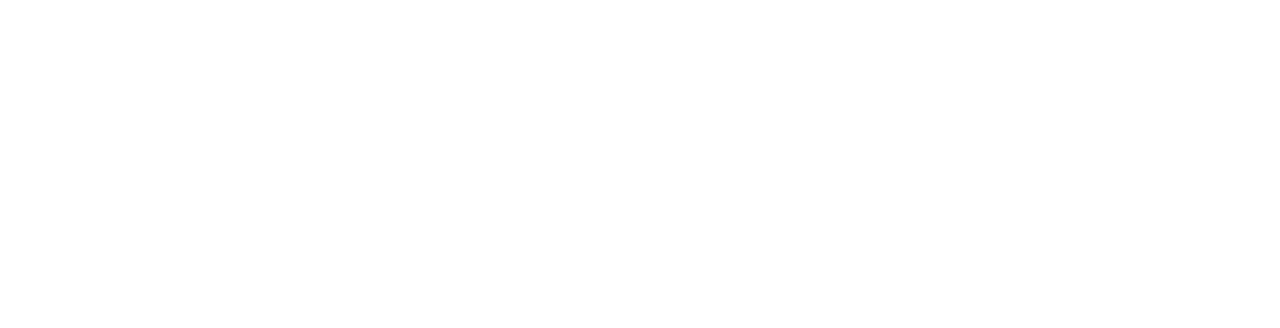
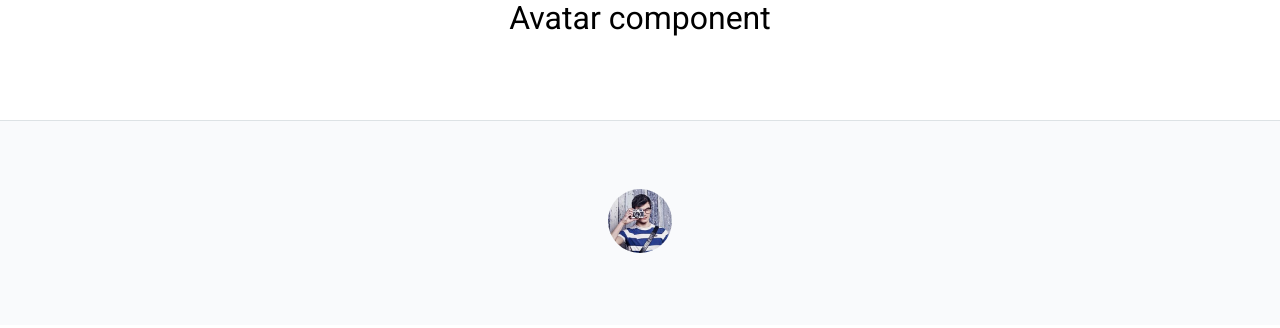
Before and after one commit to js-tasks-ru/htmlcss-20210916_harvey2009, a website: page 06-lection4/01-avatar/index.html in a window 1280 px wide. Drawn offline with Linux system fonts and the light colour scheme.

Commit message:
06-lection3-01-avatar

```diff
--- a/06-lection4/01-avatar/avatar.css
+++ b/06-lection4/01-avatar/avatar.css
@@ -0,0 +1,20 @@
+.avatar img {
+  width: var(--avatar-size-md);
+  height: var(--avatar-size-md);
+  border-radius: 50%;
+}
+
+.avatar_sm img {
+  width: var(--avatar-size-sm);
+  height: var(--avatar-size-sm);
+}
+
+.avatar_md img {
+  width: var(--avatar-size-md);
+  height: var(--avatar-size-md);
+}
+
+.avatar_lg img {
+  width: var(--avatar-size-lg);
+  height: var(--avatar-size-lg);
+}
--- a/06-lection4/01-avatar/index.html
+++ b/06-lection4/01-avatar/index.html
@@ -6,6 +6,13 @@
     <link rel="stylesheet" href="./avatar.css">
   </head>
   <body>
-
+    <header class="header">
+      <h3>Avatar component</h3>
+    </header>
+    <main class="main">
+      <div class="avatar avatar_md">
+        <img src="./public/avatar-200.jpg" alt="Ivan's avatar">
+      </div>
+    </main>
   </body>
 </html>
--- a/assets/css/main.css
+++ b/assets/css/main.css
@@ -9,6 +9,9 @@
 @import './components/card.css';
 
 :root {
+
+  /* Colors */
+
   --white: #ffffff;
   --black: #212429;
   --pink: #F784AD;
@@ -22,13 +25,29 @@
   --grey-3: #ACB5BD;
   --grey-4: #495057;
 
+  --light-blue: #A0B1F5;
+  --light-blue-rgb: 160, 177, 245;
+
+  --blue-grey-2: #90A0B7;
+  --blue-grey-4: #334D6E;
+  --blue-grey-4-rgb: 51, 77, 110;
+
   --error: var(--red);
   --success: var(--blue);
 
   --primary: var(--blue);
   --secondary: var(--purple);
 
-  --main-font-size: 16px
+  /* Font sizes */
+
+  --main-font-size: 16px;
+  --h3-font-size: 32px;
+
+  /* Avatar */
+
+  --avatar-size-sm: 36px;
+  --avatar-size-md: 64px;
+  --avatar-size-lg: 128px;
 }
 
 * {
@@ -39,6 +58,6 @@
 }
 
 h3 {
-  font-size: 32px;
+  font-size: var(--h3-font-size);
   font-weight: normal;
 }
```
Lines whose indentation alone changed are shown as unchanged.
